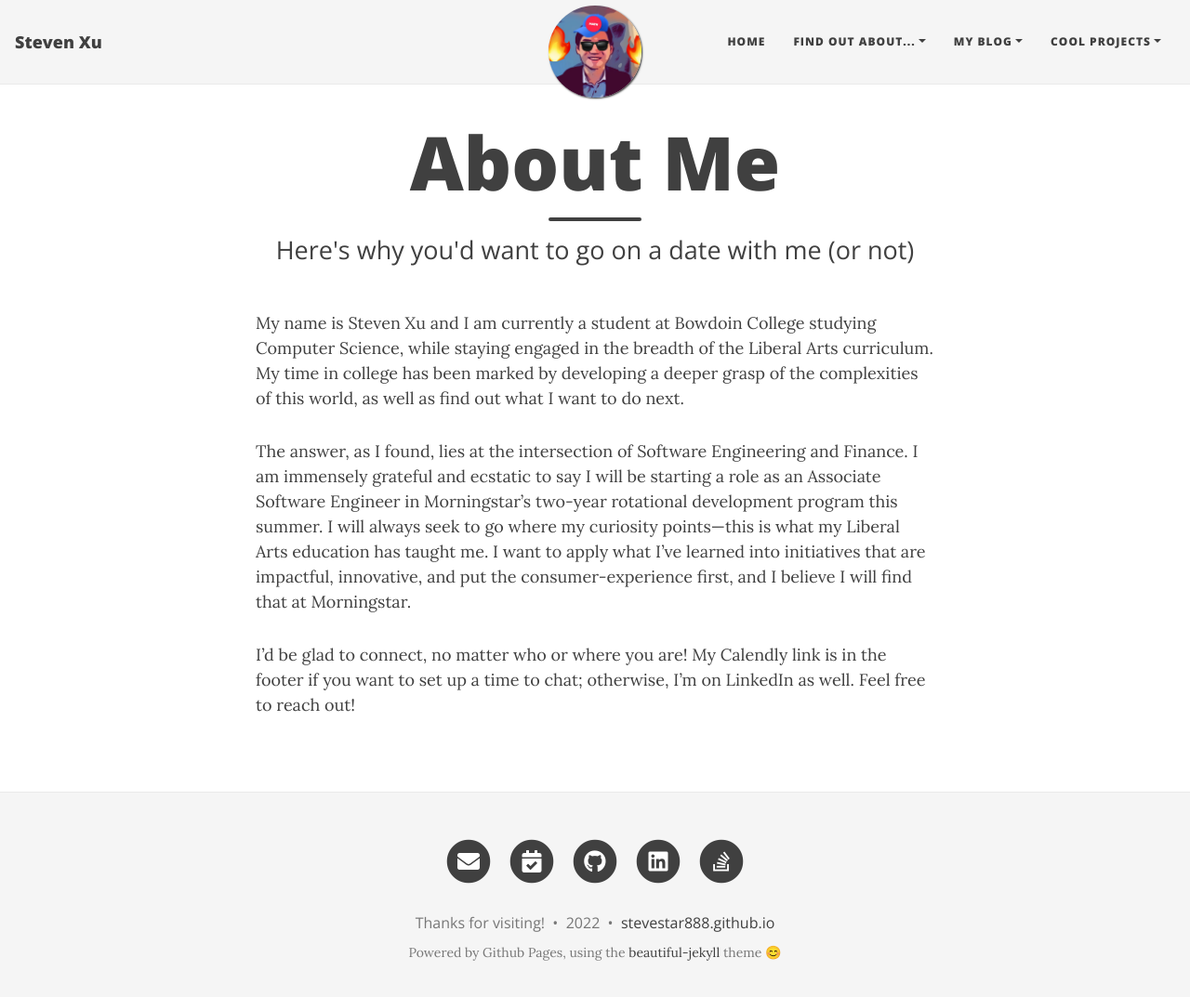
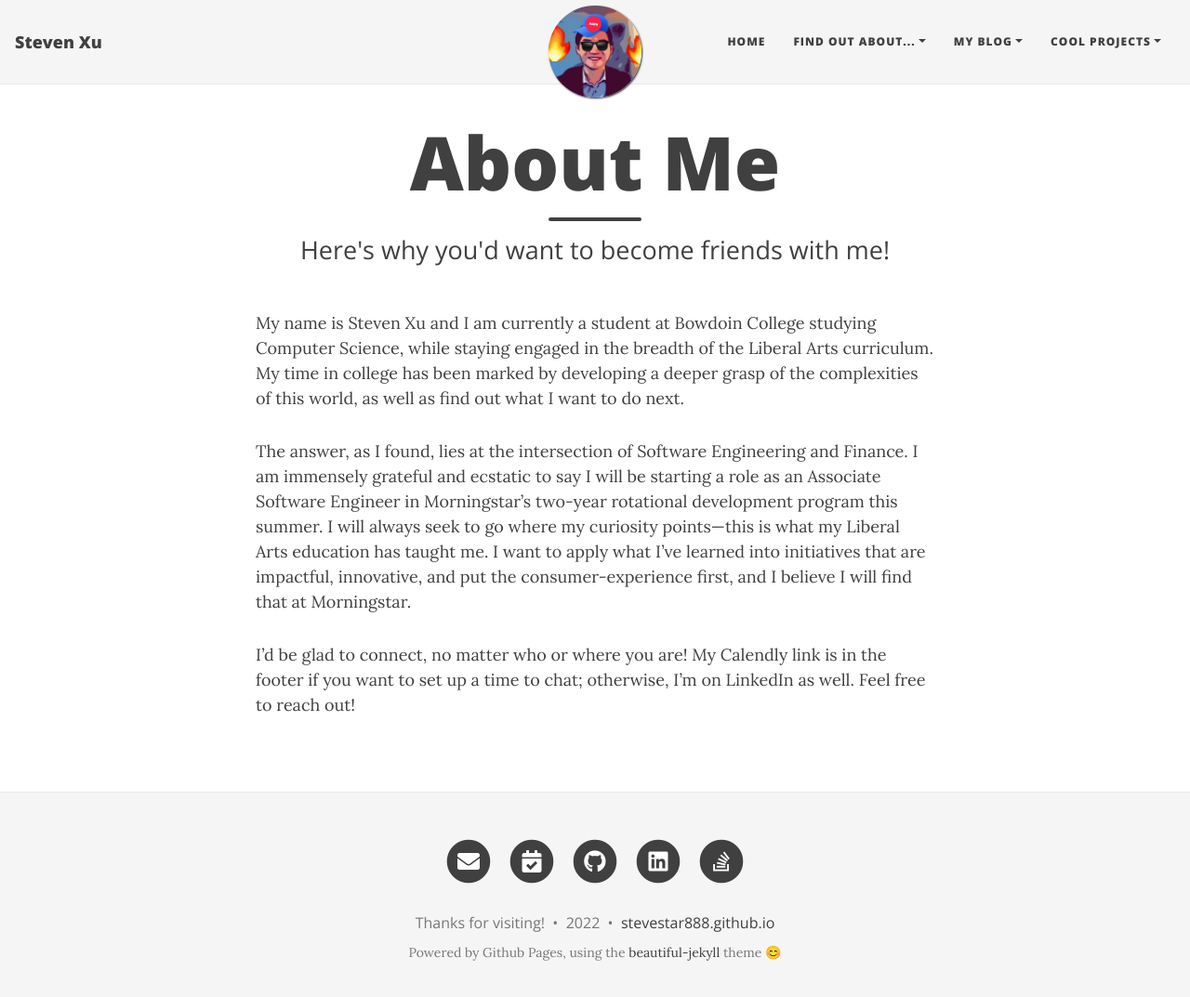
Before and after one commit to stevestar888/steven.github.io, a Jekyll site: the page built from about-me.md, in a window 1280 px wide and 1086 px high. Shown: the top 1073 px of the window at 93% size. Built offline with Jekyll 4.4.1, drawn with Linux system fonts in a browser that asks for light colours; nearby versions of some CDN libraries.

Commit message:
Update about-me.md

```diff
--- a/about-me.md
+++ b/about-me.md
@@ -1,7 +1,7 @@
 ---
 layout: page
 title: About Me
-subtitle: Here's why you'd want to go on a date with me (or not)
+subtitle: Here's why you'd want to become friends with me!
 ---
 
 My name is Steven Xu and I am currently a student at Bowdoin College studying Computer Science, while staying engaged in the breadth of the Liberal Arts curriculum. My time in college has been marked by developing a deeper grasp of the complexities of this world, as well as find out what I want to do next.
```
